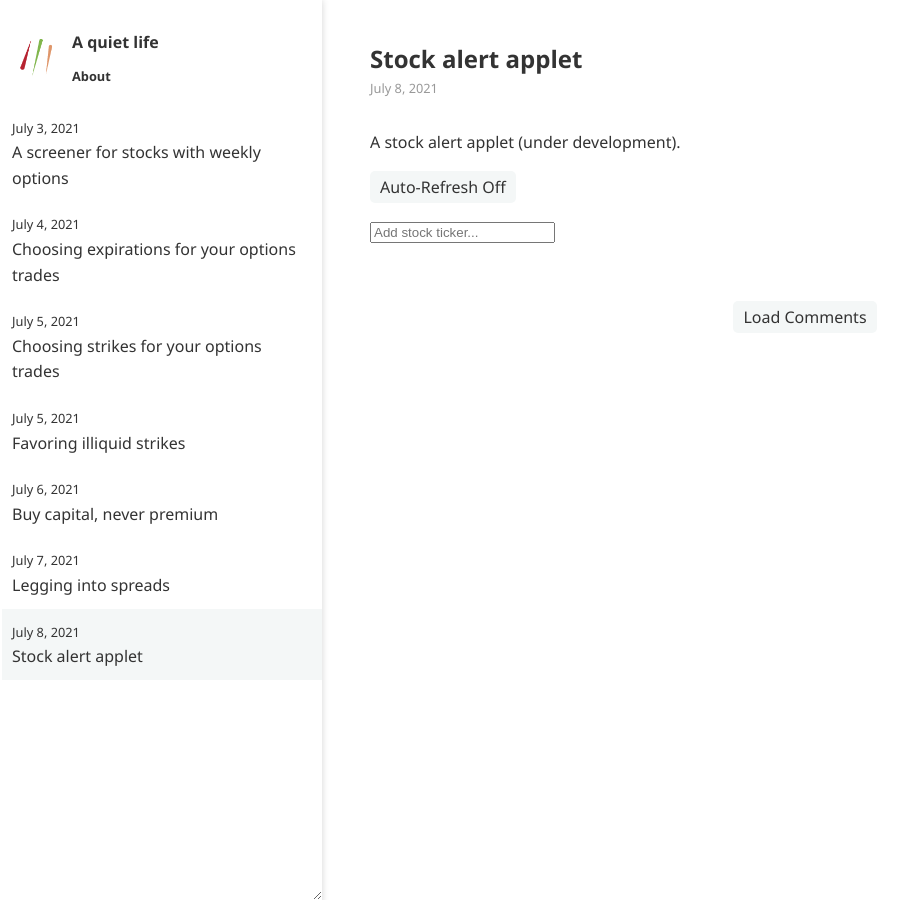
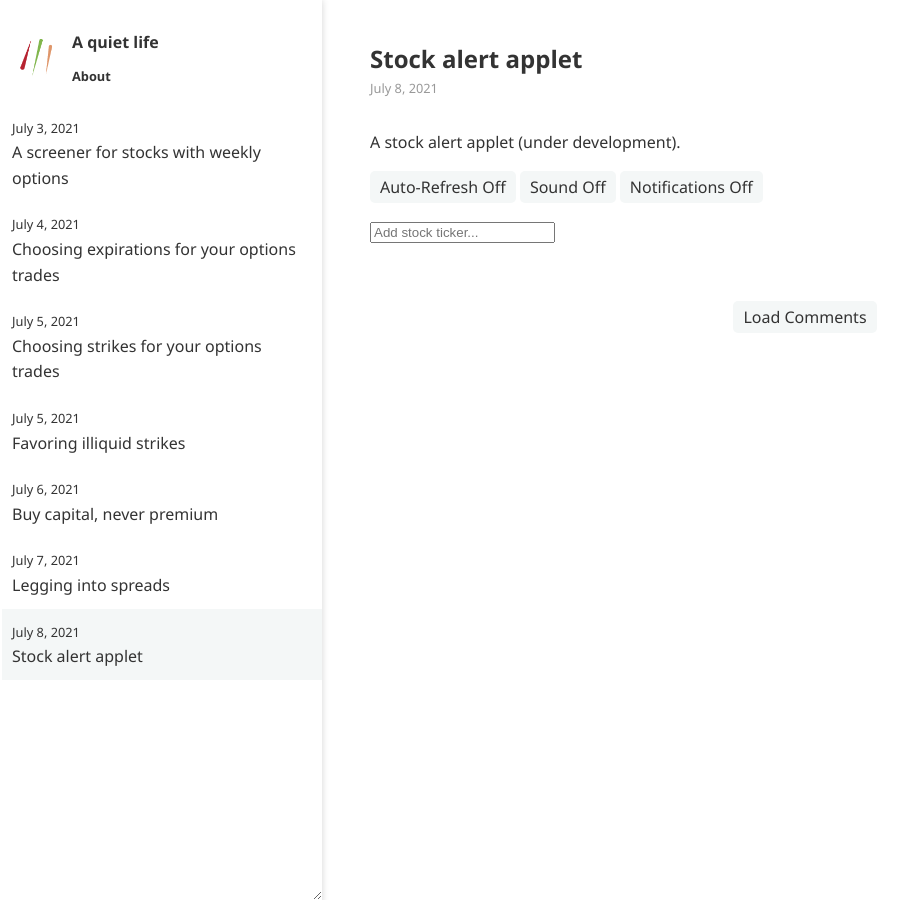
Before and after one commit to ansyblenetwork/aquietlife, a Jekyll site: the page built from _posts/2021-07-08-alerts.md, in a window 1280 px wide. Shown: the whole page, without its empty margins (0-918 px from the left). Built offline with Jekyll 4.4.1, drawn with Linux system fonts in a browser that asks for light colours; some of the changed lines change nothing that is shown.

Commit message:
Update 2021-07-08-alerts.md

```diff
--- a/_posts/2021-07-08-alerts.md
+++ b/_posts/2021-07-08-alerts.md
@@ -6,6 +6,8 @@ A stock alert applet (under development).
 
 <audio id="audio" src="{{ "that-was-quick.mp3" | relative_url }}" autostart="false"></audio>
 <button onclick="toggleAlerts(this);">Auto-Refresh Off</button>
+<button onclick="toggleSound(this);" id="soundButton">Sound Off</button>
+<button onclick="ToggleNotifications(this);" id="notificationButton">Notifications Off</button>
 
 
 <div>
@@ -35,7 +37,6 @@ function toggleAlerts(elt) {
 		clearInterval(hourglasstimer);
 		hourglasstimer = "";
 	} else {
-		D('audio').play();
 		elt.style.backgroundColor = "#aaa";
 		elt.textContent = "Auto-Refresh On";
 		hourglasstimer = setInterval(function() {
@@ -43,6 +44,27 @@ function toggleAlerts(elt) {
 		}, 5000);
 	}
 }
+
+function toggleSound(elt) {
+	if (this.textContent == "Sound On") {
+		elt.style.backgroundColor = "";
+		elt.textContent = "Sound Off";
+	} else {
+		elt.style.backgroundColor = "#aaa";
+		elt.textContent = "Sound On";
+	}
+}
+
+function toggleNotifications(elt) {
+	if (this.textContent == "Notifications On") {
+		elt.style.backgroundColor = "";
+		elt.textContent = "Notifications Off";
+	} else {
+		elt.style.backgroundColor = "#aaa";
+		elt.textContent = "Notifications On";
+	}
+}
+
 
 function update() {
 	tickerList.forEach(function(stock) {
@@ -63,7 +85,7 @@ function update() {
 			D(stock + "-upper").style.fontWeight = "bold";
 		} else D(stock + "-upper").style.fontWeight = "initial";
 
-		if (ring) D('audio').play();
+		if (ring && D('soundButton').textContent == "Sound On") D('audio').play();
 	});
 }
 
@@ -95,7 +117,6 @@ function submitTicker() {
 			newTickerX.onclick = function() {
 				tickerList.splice(tickerList.indexOf(stock), 1);
 				remove(newli);
-				D('msg').textContent = "Ticker removed.";
 			};
 
 			let newTicker = make("div");
```
